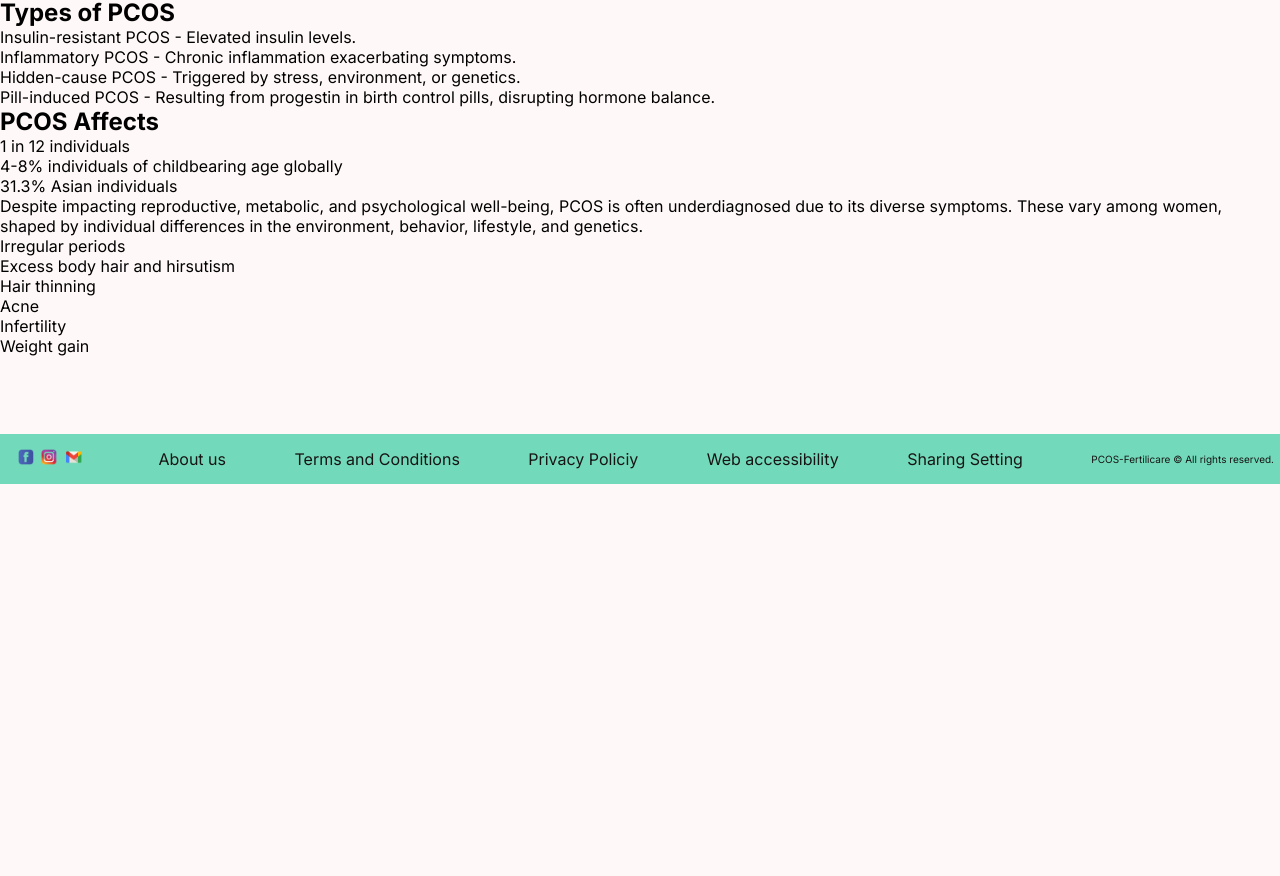
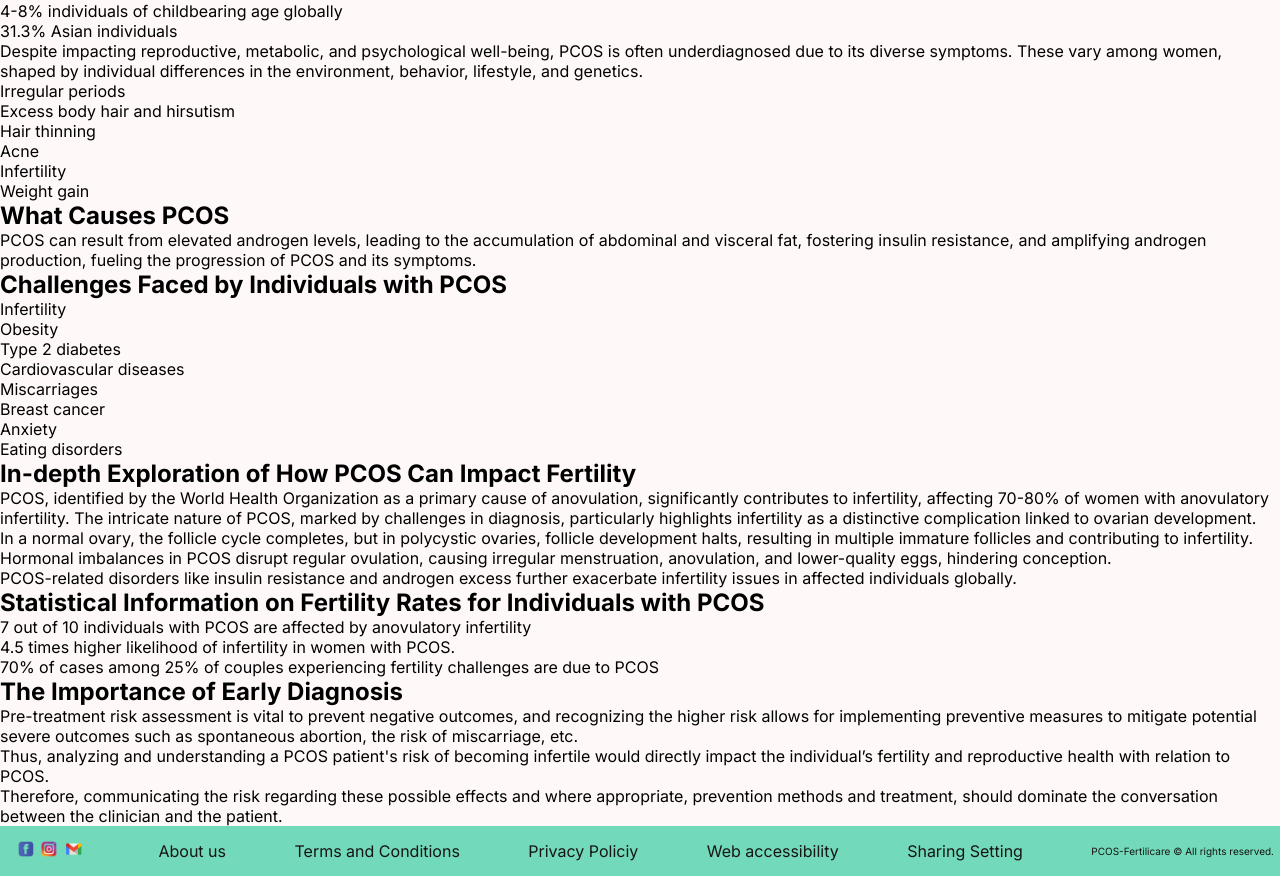
Before and after one commit to KamalikaSene/PCOS-FertiliCare, a Next.js app: page /About-PCOS in a window 1280 px wide. Shown: the part 316-1192 px from the top of the page. Before the commit the page ends 800 px from the top, so only its background shows below. Built offline with nearby package versions, Linux system fonts and the light colour scheme; no server answers.

Commit message:
About PCOS 4

```diff
--- a/src/app/About-PCOS/page.jsx
+++ b/src/app/About-PCOS/page.jsx
@@ -38,7 +38,55 @@ const About= () => {
         <li>Weight gain</li>
       </ul>
 
+      <h2>What Causes PCOS</h2>
+      <p>
+        PCOS can result from elevated androgen levels, leading to the accumulation of abdominal and visceral fat, fostering insulin resistance, and amplifying androgen production, fueling the progression of PCOS and its symptoms.
+      </p>
 
+      <h2>Challenges Faced by Individuals with PCOS</h2>
+      <ul>
+        <li>Infertility</li>
+        <li>Obesity</li>
+        <li>Type 2 diabetes</li>
+        <li>Cardiovascular diseases</li>
+        <li>Miscarriages</li>
+        <li>Breast cancer</li>
+        <li>Anxiety</li>
+        <li>Eating disorders</li>
+      </ul>
+
+      <h2>In-depth Exploration of How PCOS Can Impact Fertility</h2>
+      <p>
+        PCOS, identified by the World Health Organization as a primary cause of anovulation, significantly contributes to infertility, affecting 70-80% of women with anovulatory infertility. The intricate nature of PCOS, marked by challenges in diagnosis, particularly highlights infertility as a distinctive complication linked to ovarian development.
+      </p>
+
+      <p>
+        In a normal ovary, the follicle cycle completes, but in polycystic ovaries, follicle development halts, resulting in multiple immature follicles and contributing to infertility. Hormonal imbalances in PCOS disrupt regular ovulation, causing irregular menstruation, anovulation, and lower-quality eggs, hindering conception.
+      </p>
+
+      <p>
+        PCOS-related disorders like insulin resistance and androgen excess further exacerbate infertility issues in affected individuals globally.
+      </p>
+
+      <h2>Statistical Information on Fertility Rates for Individuals with PCOS</h2>
+      <ul>
+        <li>7 out of 10 individuals with PCOS are affected by anovulatory infertility</li>
+        <li>4.5 times higher likelihood of infertility in women with PCOS.</li>
+        <li>70% of cases among 25% of couples experiencing fertility challenges are due to PCOS</li>
+      </ul>
+
+      <h2>The Importance of Early Diagnosis</h2>
+      <p>
+        Pre-treatment risk assessment is vital to prevent negative outcomes, and recognizing the higher risk allows for implementing preventive measures to mitigate potential severe outcomes such as spontaneous abortion, the risk of miscarriage, etc.
+      </p>
+
+      <p>
+        Thus, analyzing and understanding a PCOS patient's risk of becoming infertile would directly impact the individual’s fertility and reproductive health with relation to PCOS.
+      </p>
+
+      <p>
+        Therefore, communicating the risk regarding these possible effects and where appropriate, prevention methods and treatment, should dominate the conversation between the clinician and the patient.
+      </p>
 
    </div>
 
```
